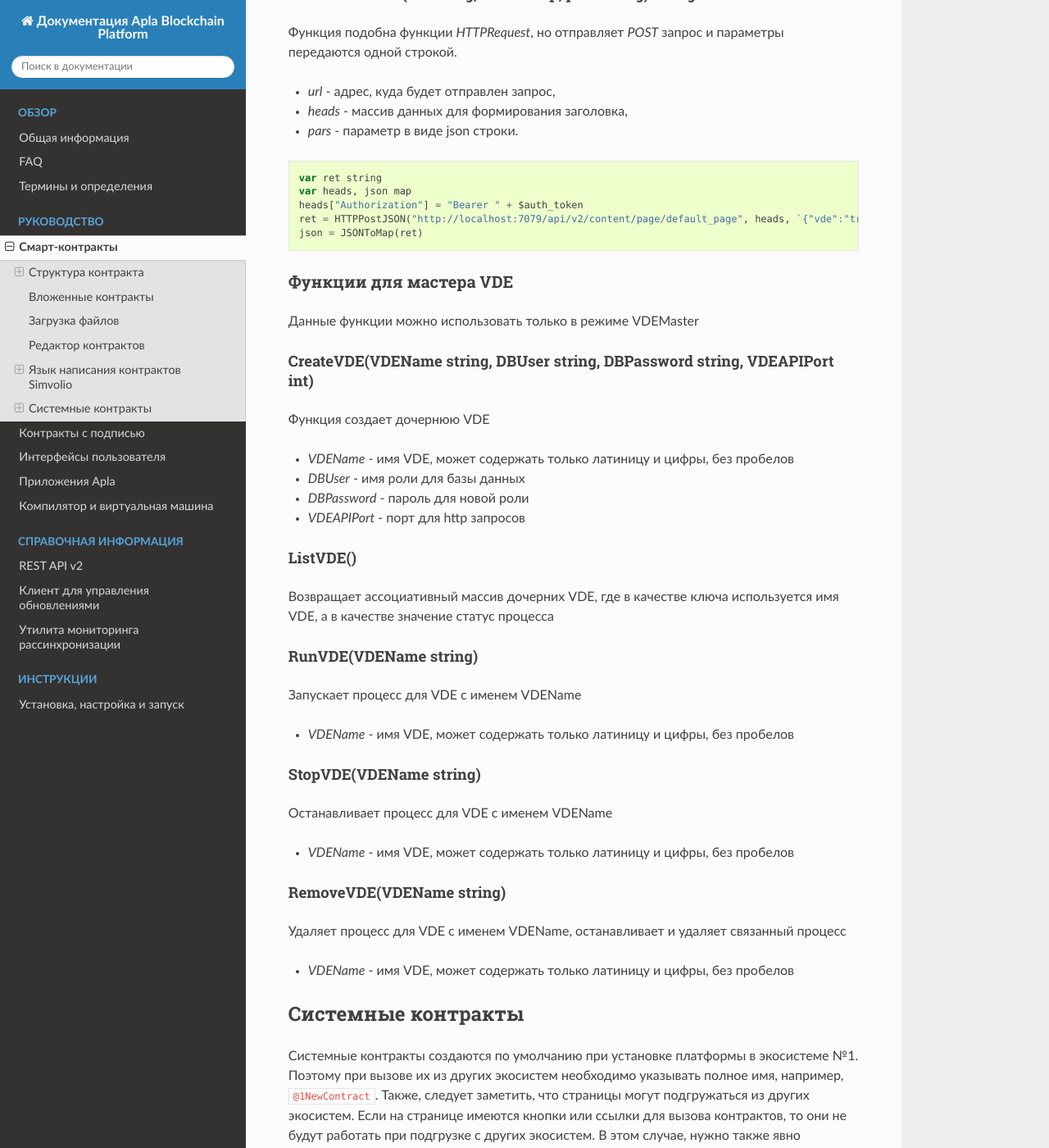
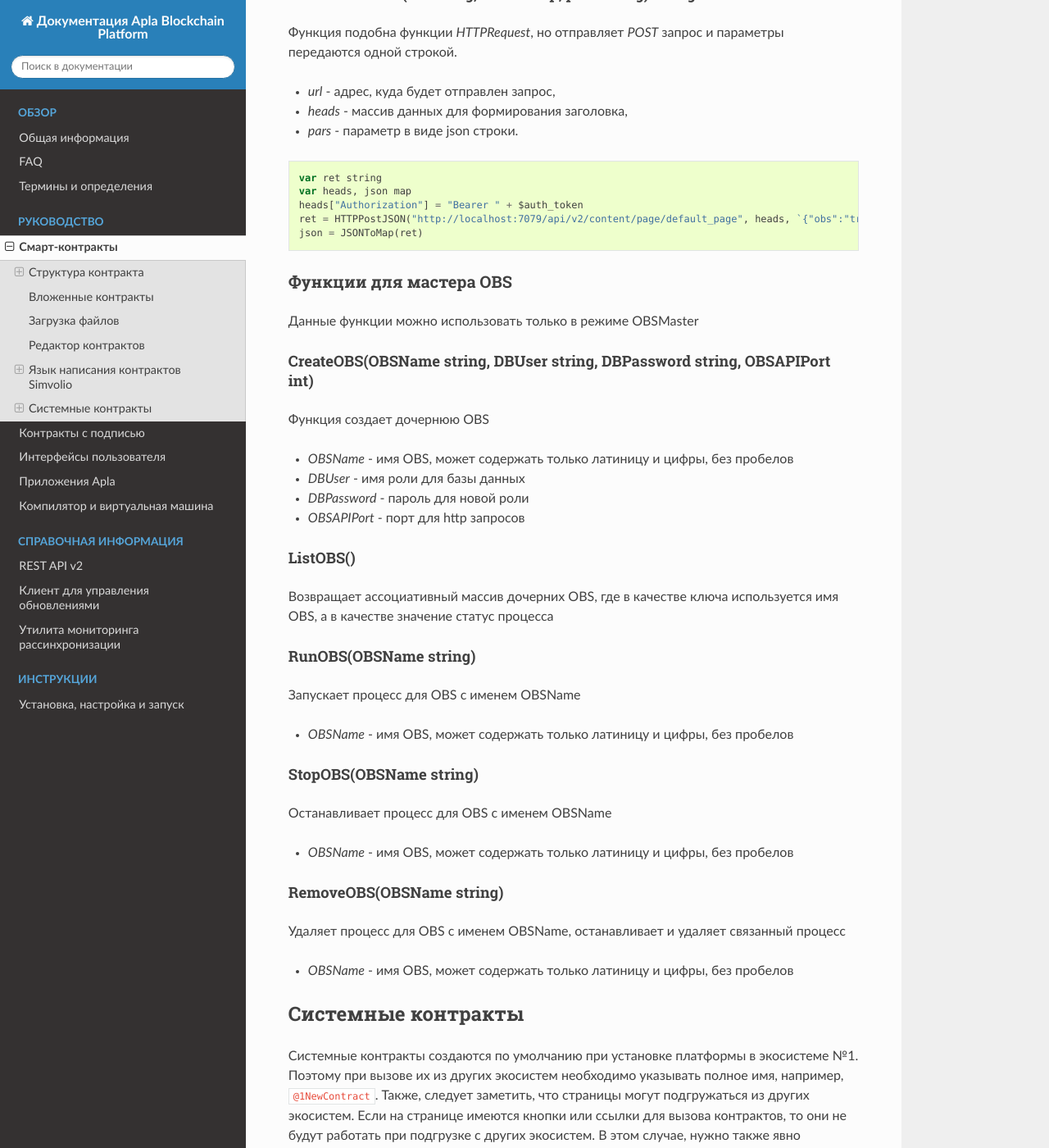
Before and after one commit to AplaProject/apla-docs-ru, a Sphinx documentation site: the page built from source/topics/script.rst, in a window 1280 px wide and 1400 px high, scrolled down 34924 px. Shown: the whole window at 82% size. Built offline with Sphinx 7.4.7 and the Read the Docs theme 2.0.0, drawn with Linux system fonts in a browser that asks for light colours; some of the changed text lies outside the part shown.

Commit message:
change vde to obs

```diff
--- a/source/concepts/thesaurus.rst
+++ b/source/concepts/thesaurus.rst
@@ -42,7 +42,7 @@
 - *экосистемы платформы* - относительно замкнутые программные среды, включающие в себя множество приложений и пользователей, создающих их и работающих с ними; в экосистеме может быть инициирована эмиссия собственного токена, установлены правила взаимоотношений членов и условия их доступа к элементам экосистемы с помощью системы смарт-законов.
 - *параметры экосистемы* - настраевыемые атрибуты экосистемы (название, описание, логотип, название токена и параметры его эмиссии и др.); хранятся и редактируются в специальной таблице настроек.
 - *члены экосистемы* - пользователи, имеющие доступа к приложениям определенной экосистеме.
-- *виртуальная выделенная экосистема* (VDE) - экосистема обладающая полным функционалом обычных экосистем, но работающих вне блокчейна (не сохраняющих данные в блокчейне платформы); в выделенных экосистемах контракты могут обращаться к любым web-ресурсам по HTTP/HTTPS, а также могут настраиваться права на чтение данных.
+- *виртуальная выделенная экосистема* (OBS) - экосистема обладающая полным функционалом обычных экосистем, но работающих вне блокчейна (не сохраняющих данные в блокчейне платформы); в выделенных экосистемах контракты могут обращаться к любым web-ресурсам по HTTP/HTTPS, а также могут настраиваться права на чтение данных.
 - *delegited Proof of Value of Ecosystem (DPoV(E))* - алгоритм консенсуса в сети по умолчанию, при котором валидирующие узлы утверждаются голосованием значимых, эффективно работающих на платформе экосистем (значимые экосистемы), как наиболее заинтересованных в поддержке работоспособности сети; утверждение экосистем достигших фиксированных показателей (число транзакций, число членов) как значимых производится голосованием держателями токенов (для предотвращения допуска к утверждению валидаторов злонамеренно сгенеренных экосистем).
 - *Simvolio* - скриптовый язык написания контрактов; Simvolio содержит функции для обработки данных получаемых от страниц интерфейса и функции оперирования значениями таблиц базы данных; контракты создаются и редактируются в редакторе программного клиента Molis.
 - *Protypo* - языка шаблонизатора, содержит функции необходимые для получения значений из таблиц базы данных, операторы для формирования страниц интерфейса и отправки пользовательских данных в контракты.
--- a/source/howtos/install.rst
+++ b/source/howtos/install.rst
@@ -85,7 +85,7 @@ config.toml, который используется для управление
 
 * **PrivateDir** -  директория, где хранятся файлы ключей. NodePrivateKey, NodePublicKey, PrivateKey, PublicKey, и KeyID.
 
-* **RunningMode** - режим запуска ноды, допустимые значения: VDE, VDEMaster, PrivateBlockchain, PublicBlockchain.
+* **RunningMode** - режим запуска ноды, допустимые значения: OBS, OBSMaster, PrivateBlockchain, PublicBlockchain.
 
 -----------------------------------------------------------
 TCPServer
@@ -142,7 +142,7 @@ Centrifugo
 * **workDir** - указать рабочую директорию.
 * **centrifugoSecret** - секретный ключ для centrifugo.
 * **centrifugoUrl** - url для centrifugo, в формате host:port.
-* **checkReadAccess** - Проверять ли поля доступа к колонкам таблиц на чтение. Используется только для VDE.
+* **checkReadAccess** - Проверять ли поля доступа к колонкам таблиц на чтение. Используется только для OBS.
 * **configPath** - путь к .toml конфигу ноды.
 * **dbHost** - хост БД. По умолчанию 127.0.0.1
 * **dbName** - имя БД. По умолчанию apla.
@@ -176,4 +176,4 @@ Centrifugo
 * **updateInterval** - интервал, с которым проверяется наличие обновлениий. По умолчанию - 1 час.
 * **updatePublicKeyPath** - публичный ключ для сервера автообновлений. По умолчанию "update.pub".
 * **updateServer** - ардес сервера для автоапдейтов. По умолчанию http://127.0.0.1:12345.
-* **runMode** - режим запуска ноды: VDE, VDEMaster, PrivateBlockchain, PublicBlockchain
+* **runMode** - режим запуска ноды: OBS, OBSMaster, PrivateBlockchain, PublicBlockchain
--- a/source/topics/script.rst
+++ b/source/topics/script.rst
@@ -395,13 +395,13 @@ Cекция data
 * ``$block`` - номер блока, в котором запечаталась данная транзакция,
 * ``$block_time`` - время указанное в блоке,
 * ``$block_key_id`` - числовой идентифкатор (int64) ноды, которая подписала блок,
-* ``$auth_token`` - токен авторизации, который можно использовать в VDE контрактах, например, при вызове контрактов через api c помощью функции ``HTTPRequest``.
+* ``$auth_token`` - токен авторизации, который можно использовать в OBS контрактах, например, при вызове контрактов через api c помощью функции ``HTTPRequest``.
 
 .. code:: js
 
 	var pars, heads map
 	heads["Authorization"] = "Bearer " + $auth_token
-	pars["vde"] = "false"
+	pars["obs"] = "false"
 	ret = HTTPRequest("http://localhost:7079/api/v2/node/mycontract", "POST", heads, pars)
 
 Предопределенные переменные доступны не только в контрактах, но и в полях Permissions, в которых указываются условия доступа к элементам приложений (таблицам, контрактам, страницам и пр.) для составления логических выражений. При этом переменные имеющие отношения к формированию блока (*$time*, *$block* и др.) имеют нулевое значение.
@@ -1463,9 +1463,9 @@ UnixDateTime(datetime string) int
 
     UnixDateTime("2018-07-20 14:23:10")
 
-Функции для VDE
+Функции для OBS
 ===============
-Данные функции можно использовать только в контрактах virtual dedicated ecosystems (VDE).
+Данные функции можно использовать только в контрактах virtual dedicated ecosystems (OBS).
 
 HTTPRequest(url string, method string, heads map, pars map) string
 ------------------------------------------------------------------
@@ -1482,7 +1482,7 @@ HTTPRequest(url string, method string, heads map, pars map) string
 	var ret string
 	var pars, heads, json map
 	heads["Authorization"] = "Bearer " + $auth_token
-	pars["vde"] = "true"
+	pars["obs"] = "true"
 	ret = HTTPRequest("http://localhost:7079/api/v2/content/page/default_page", "POST", heads, pars)
 	json = JSONToMap(ret)
 
@@ -1500,48 +1500,48 @@ HTTPPostJSON(url string, heads map, pars string) string
 	var ret string
 	var heads, json map
 	heads["Authorization"] = "Bearer " + $auth_token
-	ret = HTTPPostJSON("http://localhost:7079/api/v2/content/page/default_page", heads, `{"vde":"true"}`)
+	ret = HTTPPostJSON("http://localhost:7079/api/v2/content/page/default_page", heads, `{"obs":"true"}`)
 	json = JSONToMap(ret)
 
-Функции для мастера VDE
+Функции для мастера OBS
 =======================
-Данные функции можно использовать только в режиме VDEMaster
-
-CreateVDE(VDEName string, DBUser string, DBPassword string, VDEAPIPort int)
+Данные функции можно использовать только в режиме OBSMaster
+
+CreateOBS(OBSName string, DBUser string, DBPassword string, OBSAPIPort int)
 ---------------------------------------------------------------------------
 
-Функция создает дочернюю VDE
-
-* *VDEName* - имя VDE, может содержать только латиницу и цифры, без пробелов
+Функция создает дочернюю OBS
+
+* *OBSName* - имя OBS, может содержать только латиницу и цифры, без пробелов
 * *DBUser* - имя роли для базы данных
 * *DBPassword* - пароль для новой роли
-* *VDEAPIPort* - порт для http запросов
-
-ListVDE()
+* *OBSAPIPort* - порт для http запросов
+
+ListOBS()
 ---------
 
-Возвращает ассоциативный массив дочерних VDE, где в качестве ключа используется имя VDE, а в качестве значение статус процесса
-
-RunVDE(VDEName string)
+Возвращает ассоциативный массив дочерних OBS, где в качестве ключа используется имя OBS, а в качестве значение статус процесса
+
+RunOBS(OBSName string)
 ----------------------
 
-Запускает процесс для VDE с именем VDEName
-
-* *VDEName* - имя VDE, может содержать только латиницу и цифры, без пробелов
-
-StopVDE(VDEName string)
+Запускает процесс для OBS с именем OBSName
+
+* *OBSName* - имя OBS, может содержать только латиницу и цифры, без пробелов
+
+StopOBS(OBSName string)
 -----------------------
 
-Останавливает процесс для VDE с именем VDEName
-
-* *VDEName* - имя VDE, может содержать только латиницу и цифры, без пробелов
-
-RemoveVDE(VDEName string)
+Останавливает процесс для OBS с именем OBSName
+
+* *OBSName* - имя OBS, может содержать только латиницу и цифры, без пробелов
+
+RemoveOBS(OBSName string)
 -------------------------
 
-Удаляет процесс для VDE с именем VDEName, останавливает и удаляет связанный процесс
-
-* *VDEName* - имя VDE, может содержать только латиницу и цифры, без пробелов
+Удаляет процесс для OBS с именем OBSName, останавливает и удаляет связанный процесс
+
+* *OBSName* - имя OBS, может содержать только латиницу и цифры, без пробелов
 
 ************************************************
 Системные контракты
@@ -1809,10 +1809,10 @@ Import
 NewCron
 -------
 
-Контракт добавляет новую задачу в cron для запуска по таймеру. Контракт присутствует только в VDE системах. Параметры:
+Контракт добавляет новую задачу в cron для запуска по таймеру. Контракт присутствует только в OBS системах. Параметры:
 
 * *Cron string* - строка, определяющая запуск контракта по таймеру в формате *cron*,
-* *Contract string* - имя запускаемого в VDE контракта, контракт не должен содержать параметров в секции ``data``,
+* *Contract string* - имя запускаемого в OBS контракта, контракт не должен содержать параметров в секции ``data``,
 * *Limit int* - необязательное поле, в котором можно указать количество запусков (пока не исполняется),
 * *Till string* - необязательно поле с временем окончания задачи (пока не учитывается),
 * *Conditions string* - права на изменение задачи.
@@ -1820,11 +1820,11 @@ NewCron
 EditCron
 --------
 
-Контракт изменяет настройки задачи в cron для запуска по таймеру. Контракт присутствует только в VDE системах. Параметры:
+Контракт изменяет настройки задачи в cron для запуска по таймеру. Контракт присутствует только в OBS системах. Параметры:
 
 * *Id int* - идентификатор задачи,
 * *Cron string* - строка, определяющая запуск контракта по таймеру в формате *cron*; чтобы отключить задачу, нужно не указывать этот параметр или указать пустую строку,
-* *Contract string* - имя запускаемого VDE контракта, контракт не должен содержать параметров в секции ``data``,
+* *Contract string* - имя запускаемого OBS контракта, контракт не должен содержать параметров в секции ``data``,
 * *Limit int* - необязательное поле, в котором можно указать количество запусков (пока не исполняется),
 * *Till string* - необязательно поле с временем окончания задачи (пока не учитывается),
 * *Conditions string* - новые права на изменение задачи.
--- a/source/topics/templates2.rst
+++ b/source/topics/templates2.rst
@@ -453,7 +453,7 @@ MenuGroup(Title, Body, Icon)
           MenuItem(Dahsboard, dashboard_default)
       }
 
-MenuItem(Title, Page, Params, Icon, Vde)
+MenuItem(Title, Page, Params, Icon, Obs)
 ------------------------------
 Служит для создания пункта меню и возвращает элемент **menuitem**.
 
@@ -461,7 +461,7 @@ MenuItem(Title, Page, Params, Icon, Vde)
 * *Page* - имя страницы перехода,
 * *Params* - параметры, передаваемые странице в формате *var:value* через запятую,
 * *Icon* - иконка,
-* *Vde* - параметр, определяющий переход на виртуальную выделеную экосистему; если ``Vde: true``, то ссылка ведёт в VDE, если ``Vde: false``, то в блокчейн, если параметр не указан, то решается в зависимости от того, где было загружено меню.
+* *Obs* - параметр, определяющий переход на виртуальную выделеную экосистему; если ``Obs: true``, то ссылка ведёт в OBS, если ``Obs: false``, то в блокчейн, если параметр не указан, то решается в зависимости от того, где было загружено меню.
 
 .. code:: js
 
```
Also changed, not shown: source/concepts/about-the-platform.rst (+7 -7 lines), source/reference/api2.rst (+5 -5 lines).
